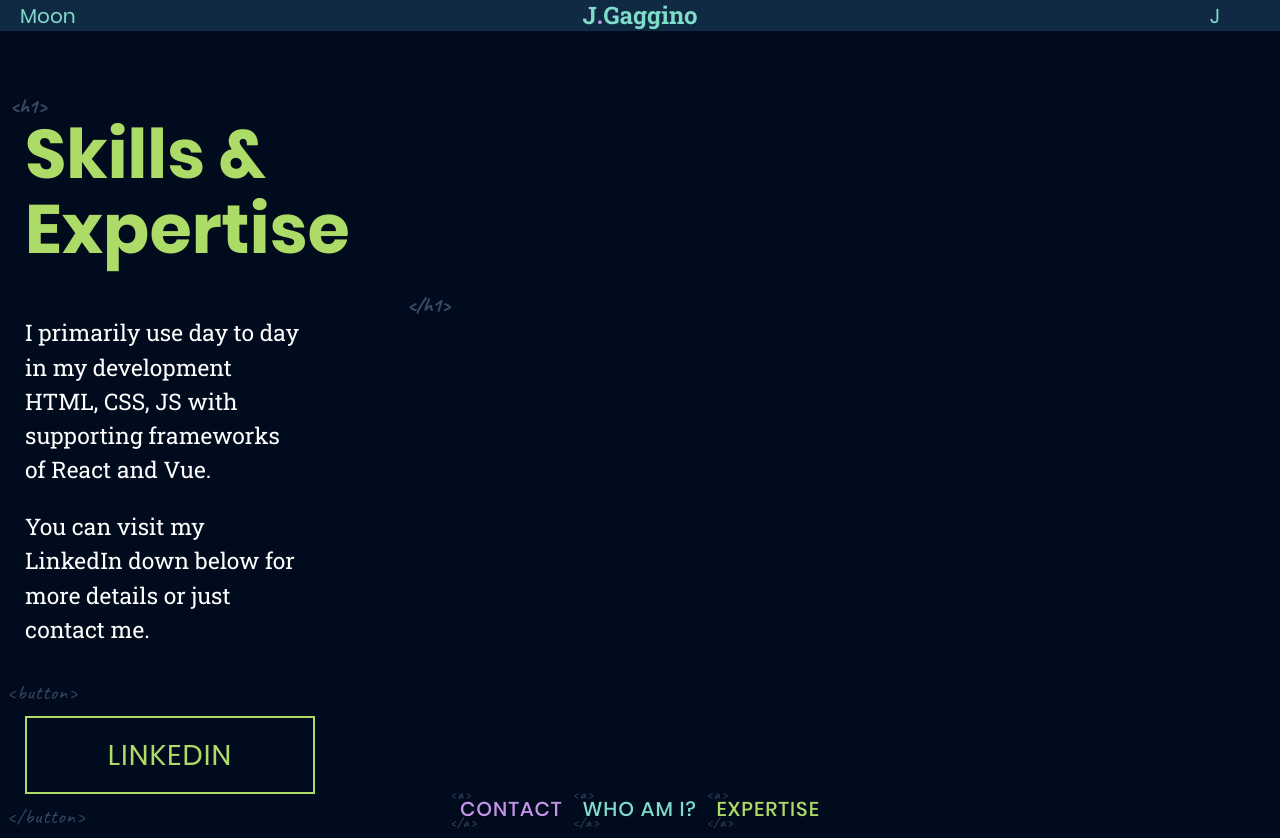
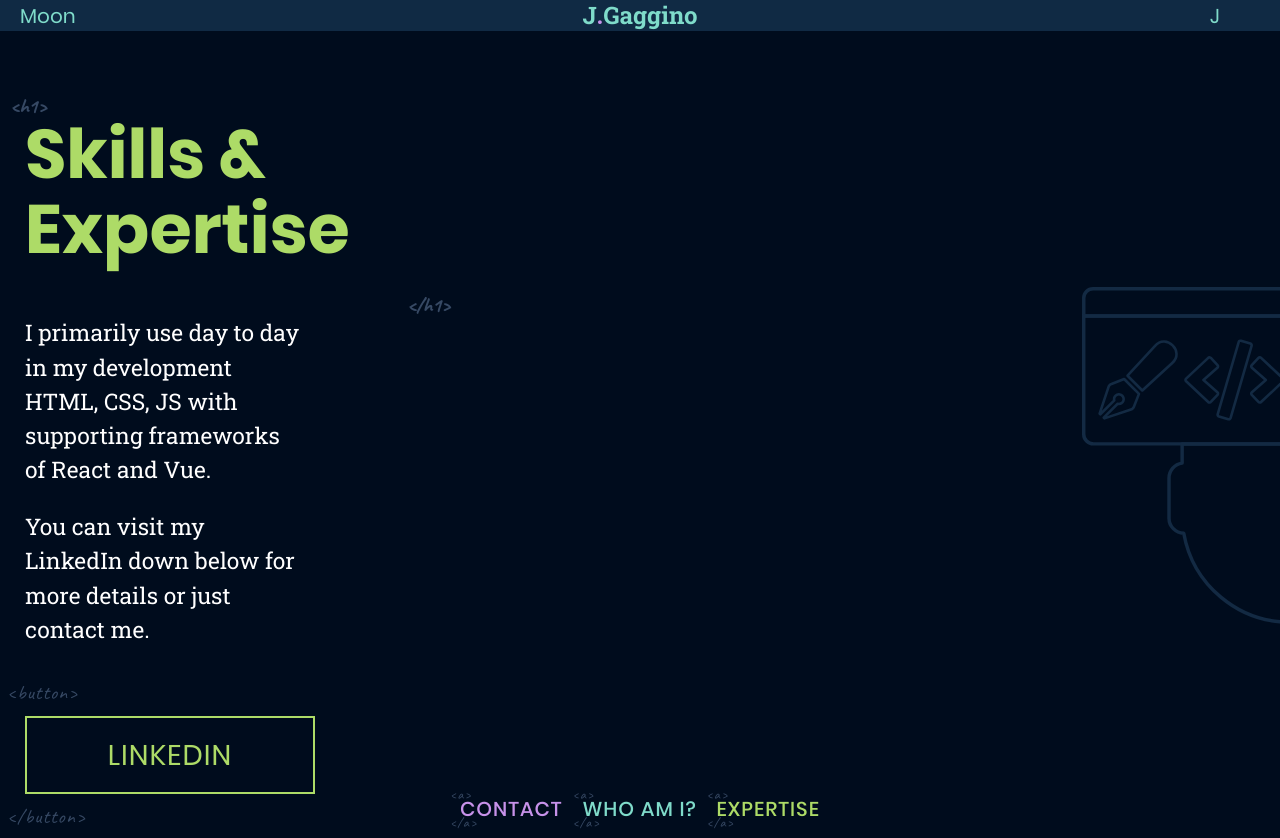
Before and after one commit to jeffreygaggino/react-personal, a React (Create React App) app: page /skills in a window 1280 px wide. Built offline with nearby package versions, Linux system fonts and the light colour scheme.

Commit message:
[u] first version

```diff
--- a/src/pages/skills/skills.jsx
+++ b/src/pages/skills/skills.jsx
@@ -6,6 +6,8 @@ class Skills extends Component {
   render() {
     return (
       <div id="skills">
+        <div className="skills-backgroundImage-dark"></div>
+        <div className="skills-backgroundImage-light"></div>
         <h1 className="title code">
           <span className="codewords">
             Skills & <br /> Expertise
--- a/src/pages/skills/skills.scss
+++ b/src/pages/skills/skills.scss
@@ -1,9 +1,61 @@
+body {
+    .skills-backgroundImage-dark,
+    .skills-backgroundImage-light {
+      background-repeat: no-repeat;
+      height: 100%;
+      width: 100%;
+      position: absolute;
+      left: 0;
+      top: 0;
+    }
+    &.dark {
+      .skills-backgroundImage-dark {
+        opacity: 1;
+        z-index: -1;
+        background-image: url("../backgrounds/skill-sketch.svg");
+        background-position: 100% 50%;
+        background-size: calc(41vh - 130px);
+        transition: opacity 1.5s ease-in-out;
+        @media (max-width: 360px){
+            background-position: 100% 90%;
+            background-size: calc(51vh - 120px);
+        }
+      }
+      .skills-backgroundImage-light {
+        opacity: 0;
+        transition-delay: 5s;
+        transition: opacity 1.5s ease-in-out;
+        z-index: -2;
+      }
+    }
+
+    &.light {
+      .skills-backgroundImage-dark {
+        opacity: 0;
+        transition: opacity 1.5s ease-in-out;
+        transition-delay: 5s;
+        z-index: -2;
+      }
+      .skills-backgroundImage-light {
+        opacity: 1;
+        z-index: -1;
+        background-image: url("../backgrounds/skills-full.svg");
+        background-position: 100% 50%;
+        background-size: calc(41vh - 130px);
+        transition: opacity 1s ease-in-out;
+
+        @media (max-width: 360px){
+            background-position: 100% 90%;
+            background-size: calc(51vh - 120px);
+        }
+      }
+    }
+}
 #mainContent {
   #skills {
     --pageTheme: var(--skills-color);
-
     .title {
-        &> span.codewords {
+      & > span.codewords {
         &:after {
           content: "</h1>";
           font-size: 20px;
```
Also changed, not shown: src/pages/backgrounds/skill-sketch.svg (added), src/pages/backgrounds/skills-full.svg (added). Lines whose indentation alone changed are shown as unchanged.
